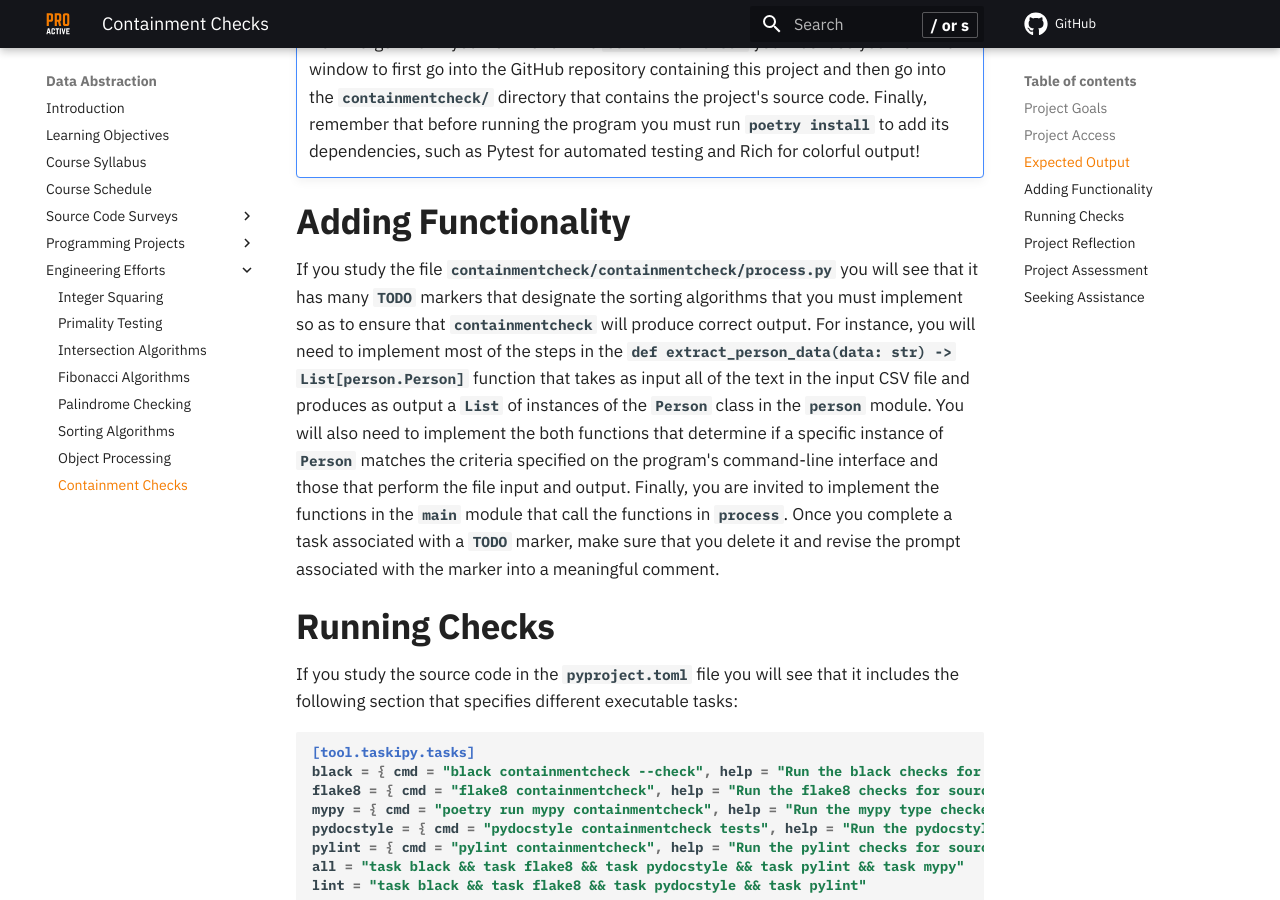
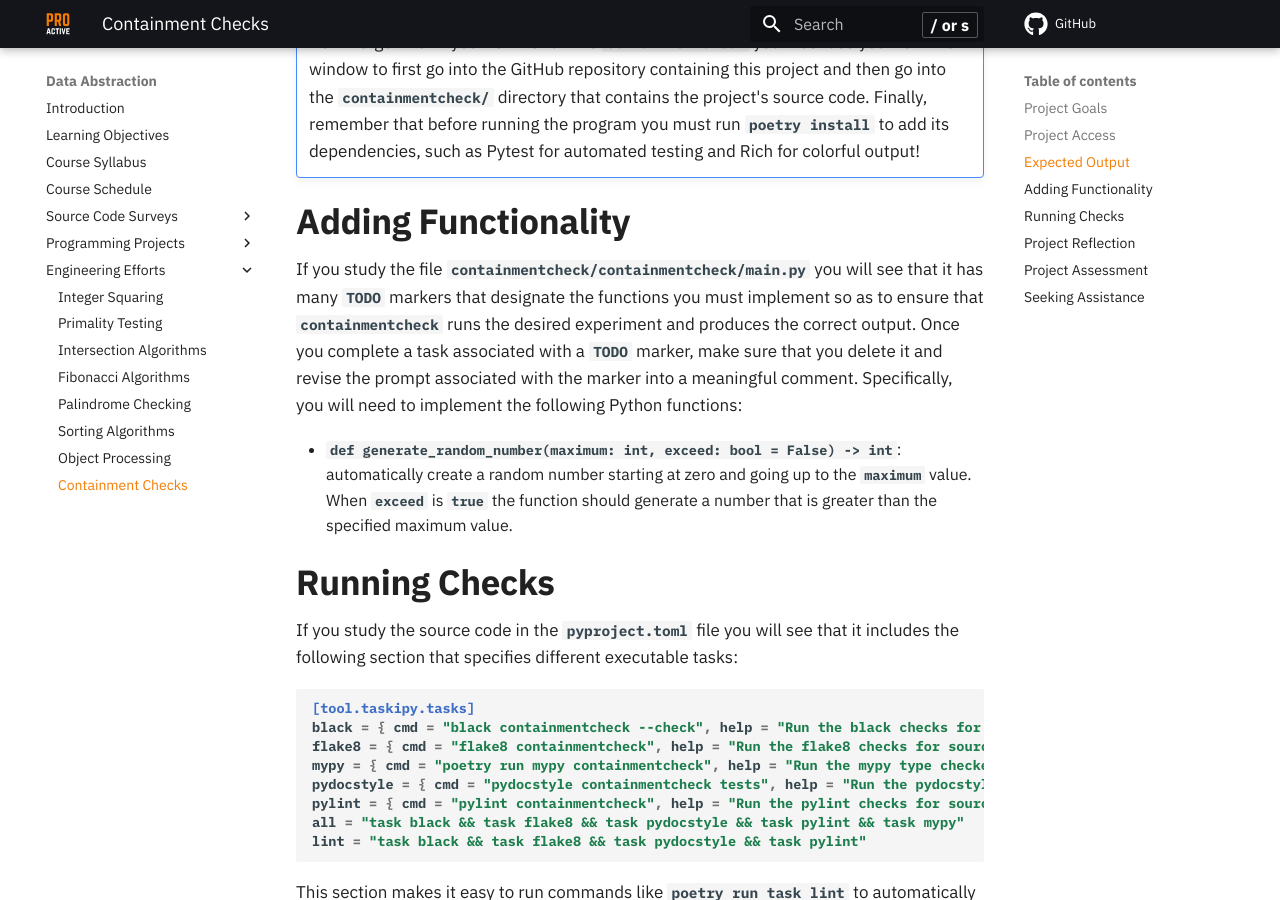
Before and after one commit to ProactiveProgrammers/www.proactiveprogrammers.com, an MkDocs documentation site: the page built from docs/data-abstraction/engineering-efforts/containment-checking.md, in a window 1280 px wide and 900 px high, scrolled down 2307 px. Built offline with MkDocs 1.6.1 and Material for MkDocs 9.7.7, drawn with Linux system fonts in a browser that asks for light colours; comment, search, counter and statistics services are not loaded.

Commit message:
feat: Start to add details about features in containment-checking.

```diff
--- a/docs/data-abstraction/engineering-efforts/containment-checking.md
+++ b/docs/data-abstraction/engineering-efforts/containment-checking.md
@@ -108,19 +108,18 @@
 
 ## Adding Functionality
 
-If you study the file `containmentcheck/containmentcheck/process.py` you will see
-that it has many `TODO` markers that designate the sorting algorithms that you
-must implement so as to ensure that `containmentcheck` will produce correct
-output. For instance, you will need to implement most of the steps in the `def
-extract_person_data(data: str) -> List[person.Person]` function that takes as
-input all of the text in the input CSV file and produces as output a `List` of
-instances of the `Person` class in the `person` module. You will also need to
-implement the both functions that determine if a specific instance of `Person`
-matches the criteria specified on the program's command-line interface and those
-that perform the file input and output. Finally, you are invited to implement
-the functions in the `main` module that call the functions in `process`. Once
-you complete a task associated with a `TODO` marker, make sure that you delete
-it and revise the prompt associated with the marker into a meaningful comment.
+If you study the file `containmentcheck/containmentcheck/main.py` you will see
+that it has many `TODO` markers that designate the functions you must implement
+so as to ensure that `containmentcheck` runs the desired experiment and produces
+the correct output. Once you complete a task associated with a `TODO` marker,
+make sure that you delete it and revise the prompt associated with the marker
+into a meaningful comment. Specifically, you will need to implement the
+following Python functions:
+
+- `def generate_random_number(maximum: int, exceed: bool = False) -> int`:
+  automatically create a random number starting at zero and going up to the
+  `maximum` value. When `exceed` is `true` the function should generate a number
+  that is greater than the specified maximum value.
 
 ## Running Checks
 
```
